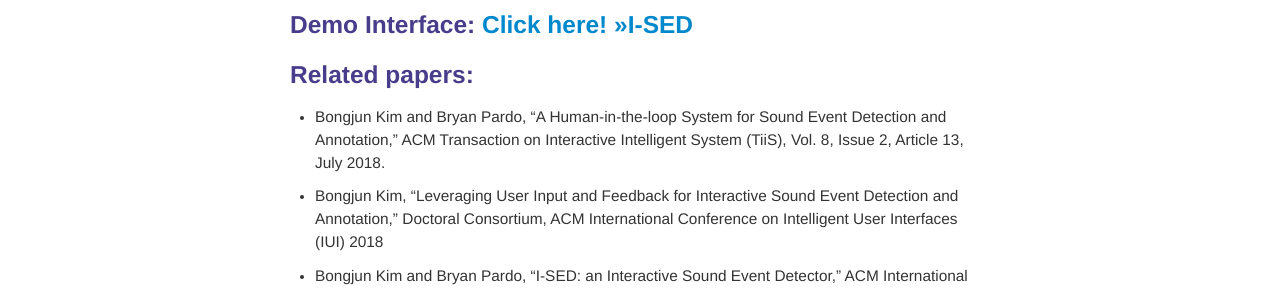
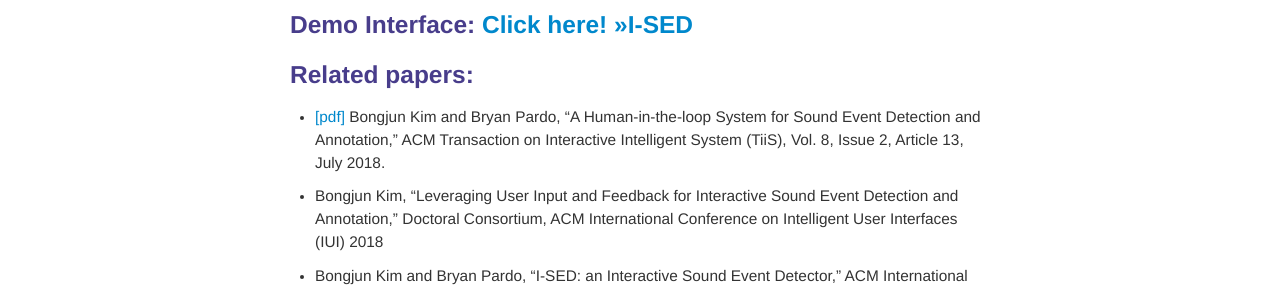
Before and after one commit to bongjun/bongjun.github.io, a Jekyll site: the page built from pages/projects/ised.md, in a window 1280 px wide. Shown: the part 537-827 px from the top of the page. Built offline with Jekyll 4.4.1, drawn with Linux system fonts in a browser that asks for light colours.

Commit message:
Update ised.md

```diff
--- a/pages/projects/ised.md
+++ b/pages/projects/ised.md
@@ -11,7 +11,7 @@ description: Interactive Sound Event Detector
 
 
 ### Related papers:
-* Bongjun Kim and Bryan Pardo, "A Human-in-the-loop System for Sound Event Detection and Annotation," ACM Transaction on Interactive Intelligent System (TiiS), Vol. 8, Issue 2, Article 13, July 2018.
+* [[pdf]]({{ BASE_PATH }}/pages/files/papers/kim_pardo_tiis_2018.pdf) Bongjun Kim and Bryan Pardo, "A Human-in-the-loop System for Sound Event Detection and Annotation," ACM Transaction on Interactive Intelligent System (TiiS), Vol. 8, Issue 2, Article 13, July 2018.
 
 * Bongjun Kim, "Leveraging User Input and Feedback for Interactive Sound Event Detection and Annotation," Doctoral Consortium, ACM International Conference on Intelligent User Interfaces (IUI) 2018
 
```
